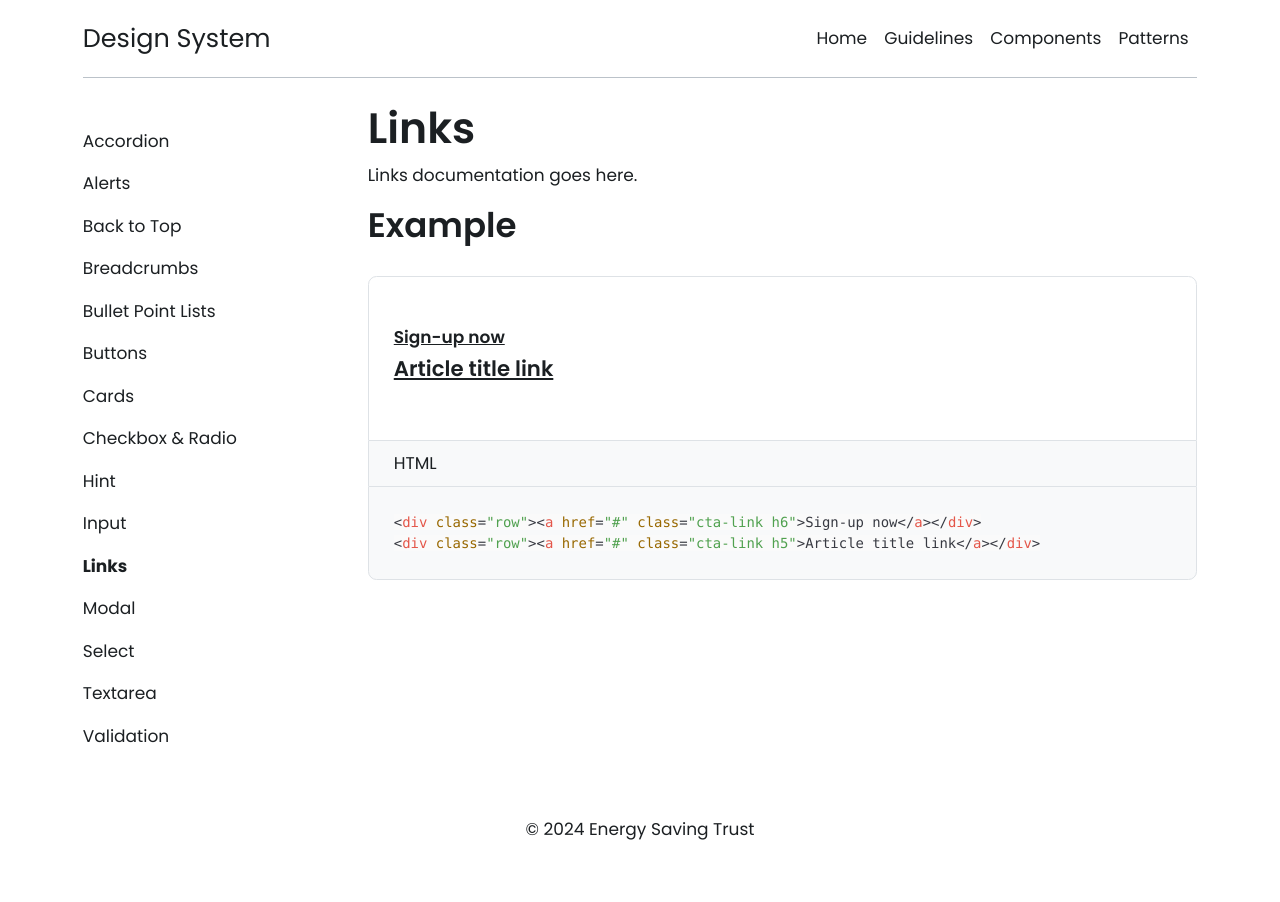
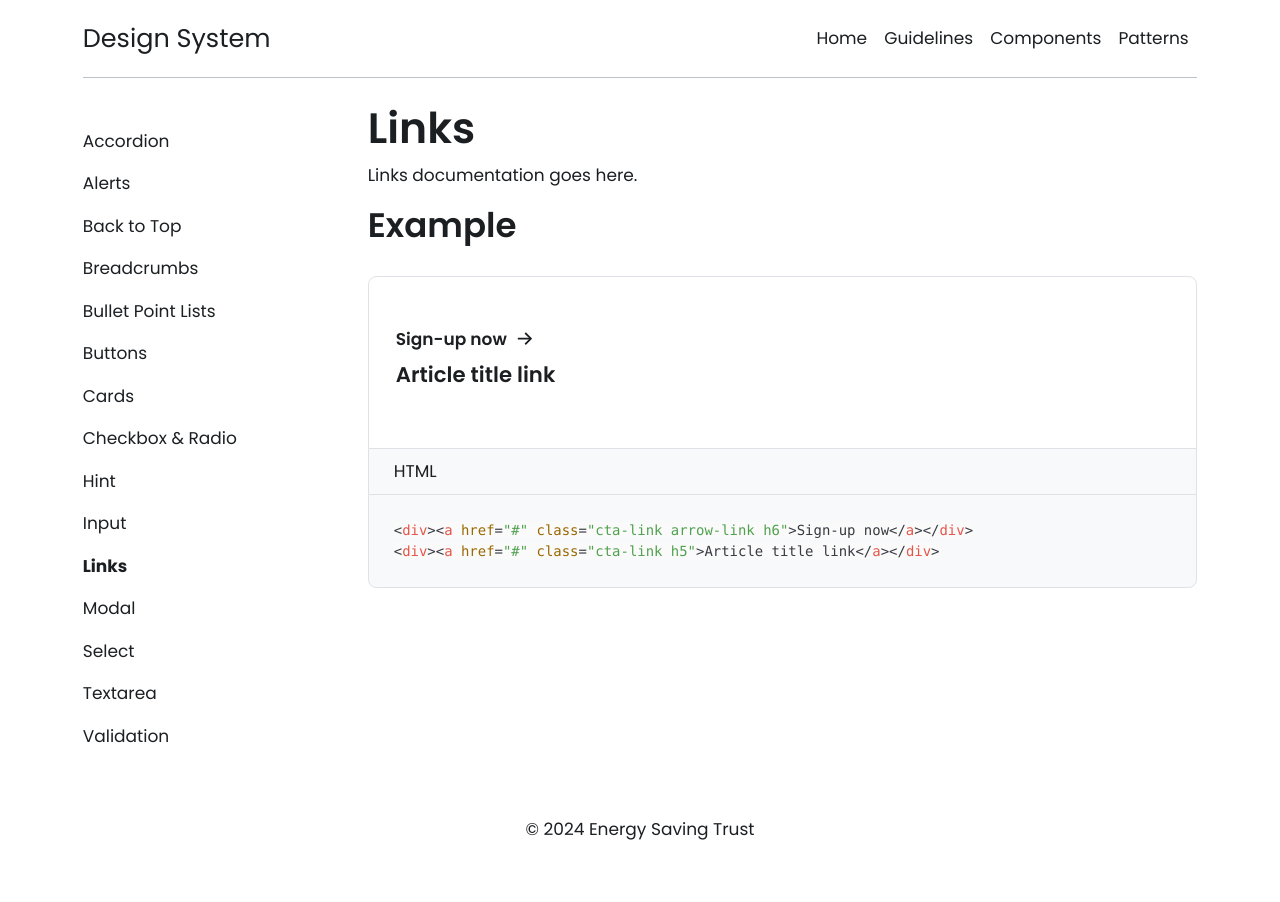
Before and after one commit to Energy-Saving-Trust/Design-System, a Jekyll site: the page built from components/links.md, in a window 1280 px wide. Built offline with Jekyll 4.4.1, drawn with Linux system fonts in a browser that asks for light colours; nearby versions of some CDN libraries.

Commit message:
‘edits’

```diff
--- a/_sass/est/_type.scss
+++ b/_sass/est/_type.scss
@@ -142,3 +142,38 @@ ul.list-square li:before {
     content: "\2014\00A0"; // em dash, nbsp
   }
 }
+
+//
+// Links
+//
+
+@mixin active-state() {
+  border: 2px solid transparent;
+  border-radius: $border-radius-sm;
+  &:active {
+    border-color: var(--#{$prefix}btn-active-border-color);
+    box-shadow: $btn-active-box-shadow;
+  }
+}
+
+.cta-link {
+  display: inline-block;
+  text-decoration: none;
+  @include active-state();
+}
+
+.arrow-link {
+  position: relative;
+  text-decoration: none;
+  &:after {
+    background-image: $card-arrow-link-img;
+    background-repeat: no-repeat;
+    background-size: cover;
+    content: '';
+    position: relative;
+    display: inline-block;
+    margin-left: 10px;
+    width: 0.88rem;
+    height: 0.73rem;
+  }
+}
--- a/components/links.md
+++ b/components/links.md
@@ -13,8 +13,8 @@ Links documentation goes here.
 ## Example
 
 {% capture code_render %}
-<div class="row"><a href="#" class="cta-link h6">Sign-up now</a></div>
-<div class="row"><a href="#" class="cta-link h5">Article title link</a></div>
+<div><a href="#" class="cta-link arrow-link h6">Sign-up now</a></div>
+<div><a href="#" class="cta-link h5">Article title link</a></div>
 {% endcapture %}
 
 {% include component-example.html code_render=code_render %}
```
